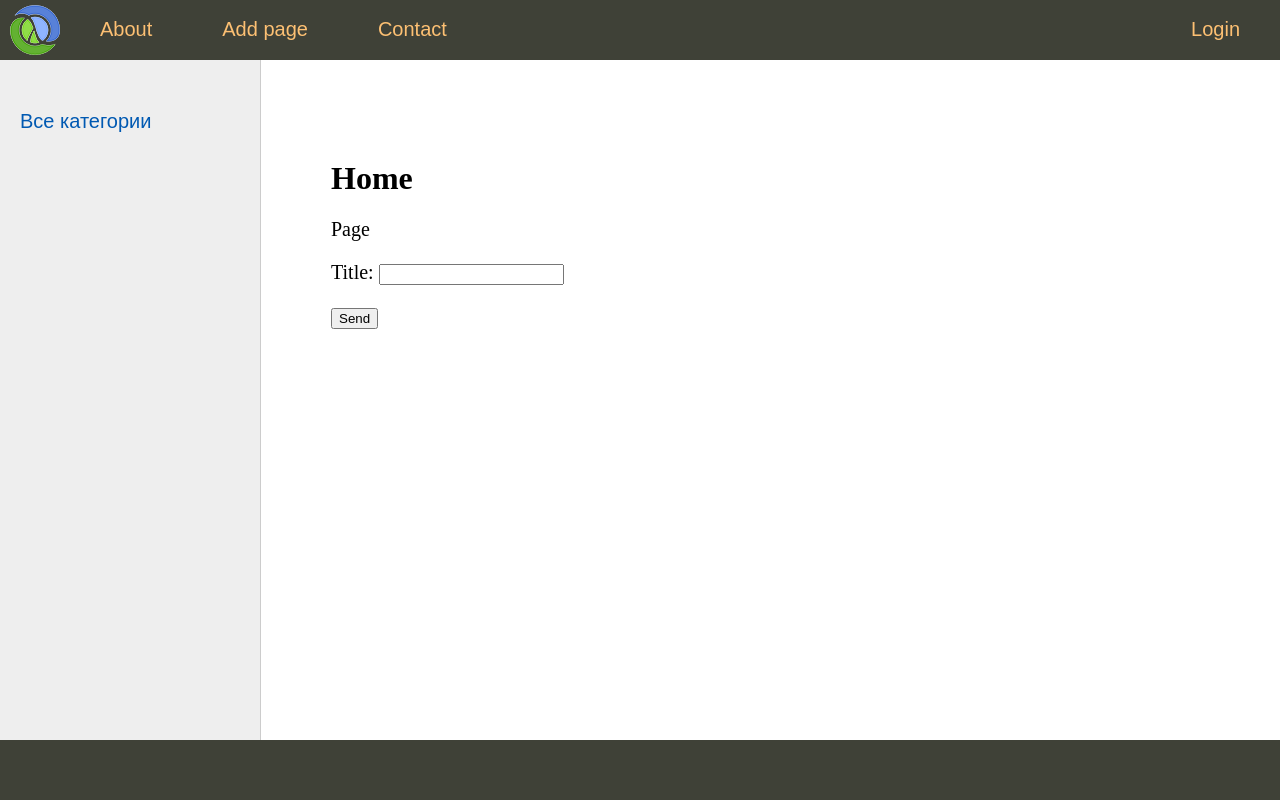
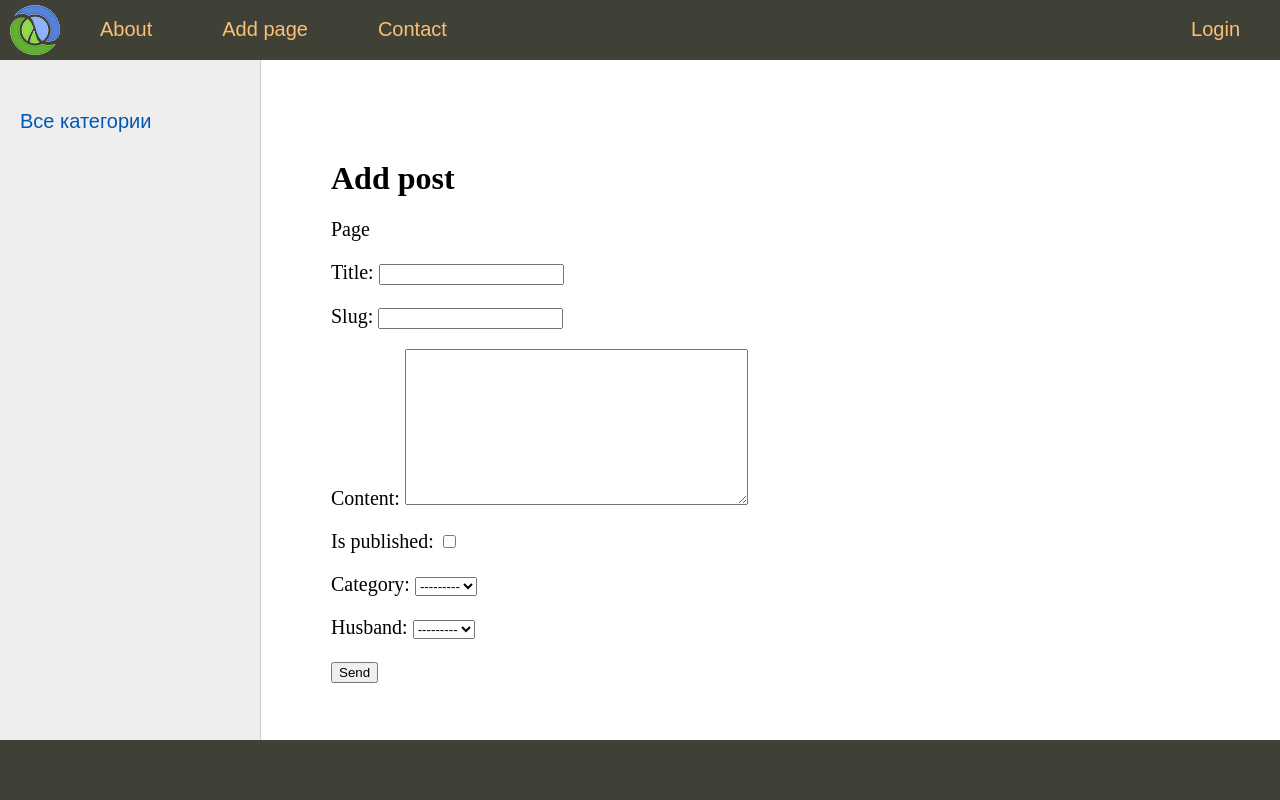
Before and after one commit to MaksFray/sitewoman, a Django app: page /addpage/ in a window 1280 px wide. Run offline with Django 5.2, Linux system fonts and the light colour scheme; data that the repository does not hold is empty.

Commit message:
Add form for adding post to woman app

```diff
--- /dev/null
+++ b/sitewoman/woman/forms.py
@@ -0,0 +1,10 @@
+from django import forms
+from .models import Category, Husband
+
+class AddPostForm(forms.Form):
+    title = forms.CharField(max_length=255)
+    slug = forms.SlugField(max_length=255)
+    content = forms.CharField(widget=forms.Textarea(), required=False)
+    is_published = forms.BooleanField(required=False)
+    category = forms.ModelChoiceField(queryset=Category.objects.all())
+    husband = forms.ModelChoiceField(queryset=Husband.objects.all())
--- a/sitewoman/woman/templates/woman/add_page.html
+++ b/sitewoman/woman/templates/woman/add_page.html
@@ -5,7 +5,7 @@
 <p>Page</p>
 <form action="" method="post">
   {% csrf_token %}
-  <label for="id_1">Title: </label><input type="text" id="id_1" name="filled_text">
+  {{ form.as_p }}
   <p><button type="submit">Send</button> </p>
 </form>
 {% endblock %}
--- a/sitewoman/woman/views.py
+++ b/sitewoman/woman/views.py
@@ -3,6 +3,7 @@ from django.http import HttpResponse, HttpResponseNotFound
 from django.urls import reverse
 from django.template.loader import render_to_string
 
+from woman.forms import AddPostForm
 from woman.models import Woman, Category, Tag
 
 MENU = ({'title': 'About', 'url_name': 'about'},
@@ -28,11 +29,13 @@ def about(request):
 
 
 def add_page(request):
+    form = AddPostForm()
     data = {
-        'title': 'Home',
+        'title': 'Add post',
         'menu': MENU,
         #'posts': posts,
         'category_selected': 0,
+        'form': form,
     }
     return render(request, 'woman/add_page.html', context=data)
 
```
